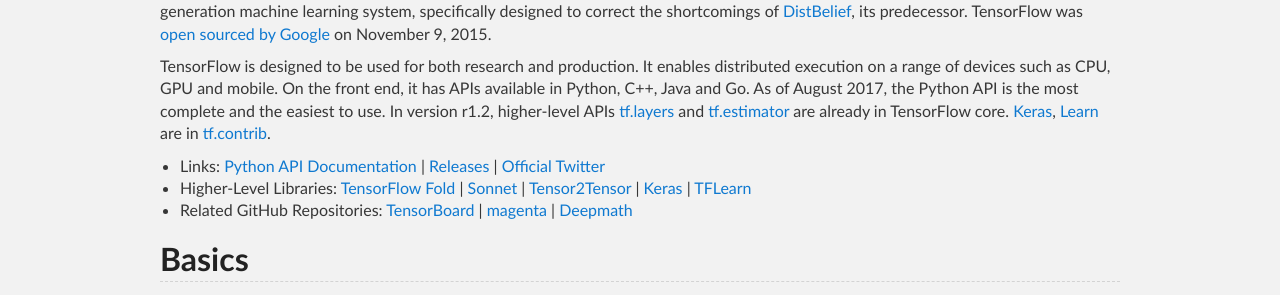
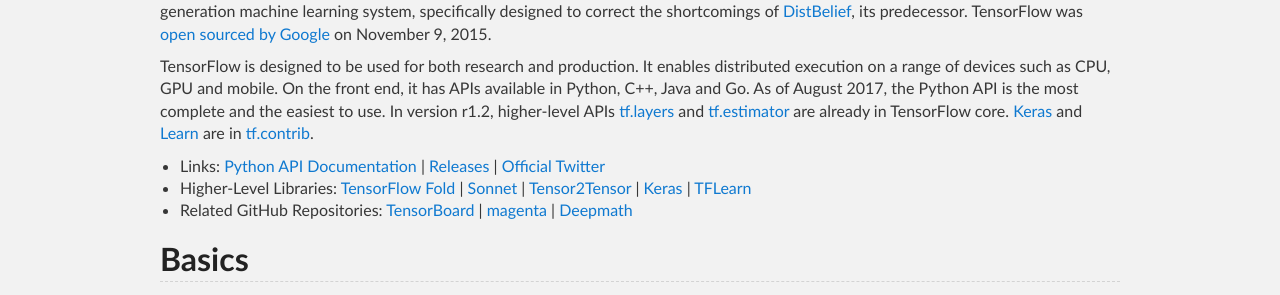
Before and after one commit to Tonywuhk/realai.org, a Jekyll site: the page built from course/tensorflow.md, in a window 1280 px wide. Shown: the part 155-450 px from the top of the page. Built offline with Jekyll 4.4.1, drawn with Linux system fonts in a browser that asks for light colours; our own code applies the rules of GitHub Pages for plain Markdown files; the repository's description, which GitHub fills in, is left out.

Commit message:
Fix typo

```diff
--- a/course/tensorflow.md
+++ b/course/tensorflow.md
@@ -5,9 +5,9 @@
 ---
 # TensorFlow
 
-[TensorFlow](https://www.tensorflow.org/) ([GitHub](https://github.com/tensorflow/tensorflow)) is one of the most popular [deep learning libraries](http://realai.org/course/lib/) that we will use to implement projects. It is Google’s second-generation machine learning system, specifically designed to correct the shortcomings of [DistBelief](https://research.google.com/pubs/pub40565.html), its predecessor. TensorFlow was [open sourced by Google](https://research.googleblog.com/2015/11/tensorflow-googles-latest-machine_9.html) on November 9, 2015.
+[TensorFlow](https://www.tensorflow.org/) ([GitHub](https://github.com/tensorflow/tensorflow)) is one of the most popular [deep learning libraries](http://realai.org/course/libraries/) that we will use to implement projects. It is Google’s second-generation machine learning system, specifically designed to correct the shortcomings of [DistBelief](https://research.google.com/pubs/pub40565.html), its predecessor. TensorFlow was [open sourced by Google](https://research.googleblog.com/2015/11/tensorflow-googles-latest-machine_9.html) on November 9, 2015.
 
-TensorFlow is designed to be used for both research and production. It enables distributed execution on a range of devices such as CPU, GPU and mobile. On the front end, it has APIs available in Python, C++, Java and Go. As of August 2017, the Python API is the most complete and the easiest to use. In version r1.2, higher-level APIs [tf.layers](https://www.tensorflow.org/api_docs/python/tf/layers) and [tf.estimator](https://www.tensorflow.org/api_docs/python/tf/estimator) are already in TensorFlow core. [Keras](https://www.tensorflow.org/api_docs/python/tf/contrib/keras), [Learn](https://www.tensorflow.org/api_docs/python/tf/contrib/learn) are in [tf.contrib](https://www.tensorflow.org/api_docs/python/tf/contrib).
+TensorFlow is designed to be used for both research and production. It enables distributed execution on a range of devices such as CPU, GPU and mobile. On the front end, it has APIs available in Python, C++, Java and Go. As of August 2017, the Python API is the most complete and the easiest to use. In version r1.2, higher-level APIs [tf.layers](https://www.tensorflow.org/api_docs/python/tf/layers) and [tf.estimator](https://www.tensorflow.org/api_docs/python/tf/estimator) are already in TensorFlow core. [Keras](https://www.tensorflow.org/api_docs/python/tf/contrib/keras) and [Learn](https://www.tensorflow.org/api_docs/python/tf/contrib/learn) are in [tf.contrib](https://www.tensorflow.org/api_docs/python/tf/contrib).
 
 * Links: [Python API Documentation](https://www.tensorflow.org/api_docs/python/) \| [Releases](https://github.com/tensorflow/tensorflow/tags) \| [Official Twitter](https://twitter.com/tensorflow)
 * Higher-Level Libraries: [TensorFlow Fold](https://github.com/tensorflow/fold) \| [Sonnet](https://github.com/deepmind/sonnet) \| [Tensor2Tensor](https://github.com/tensorflow/tensor2tensor) \| [Keras](https://keras.io/) \| [TFLearn](http://tflearn.org/)
```
